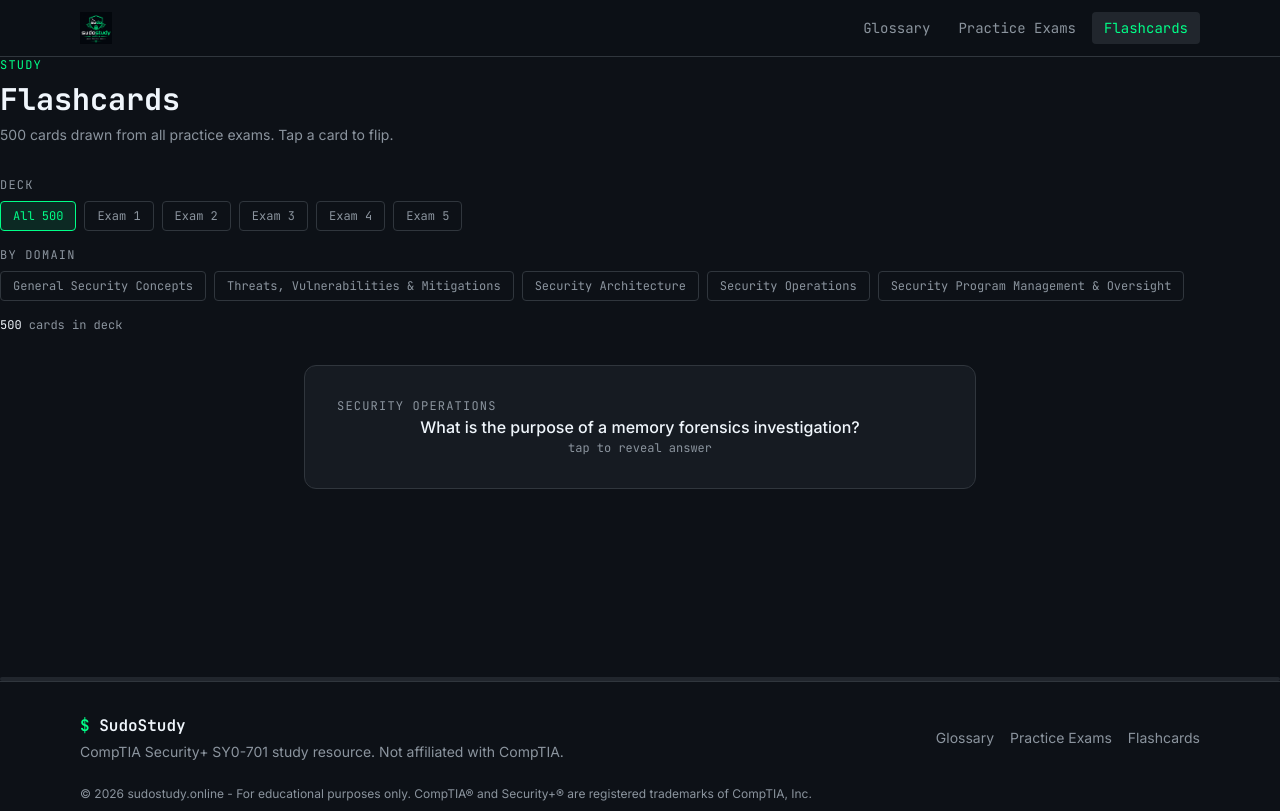
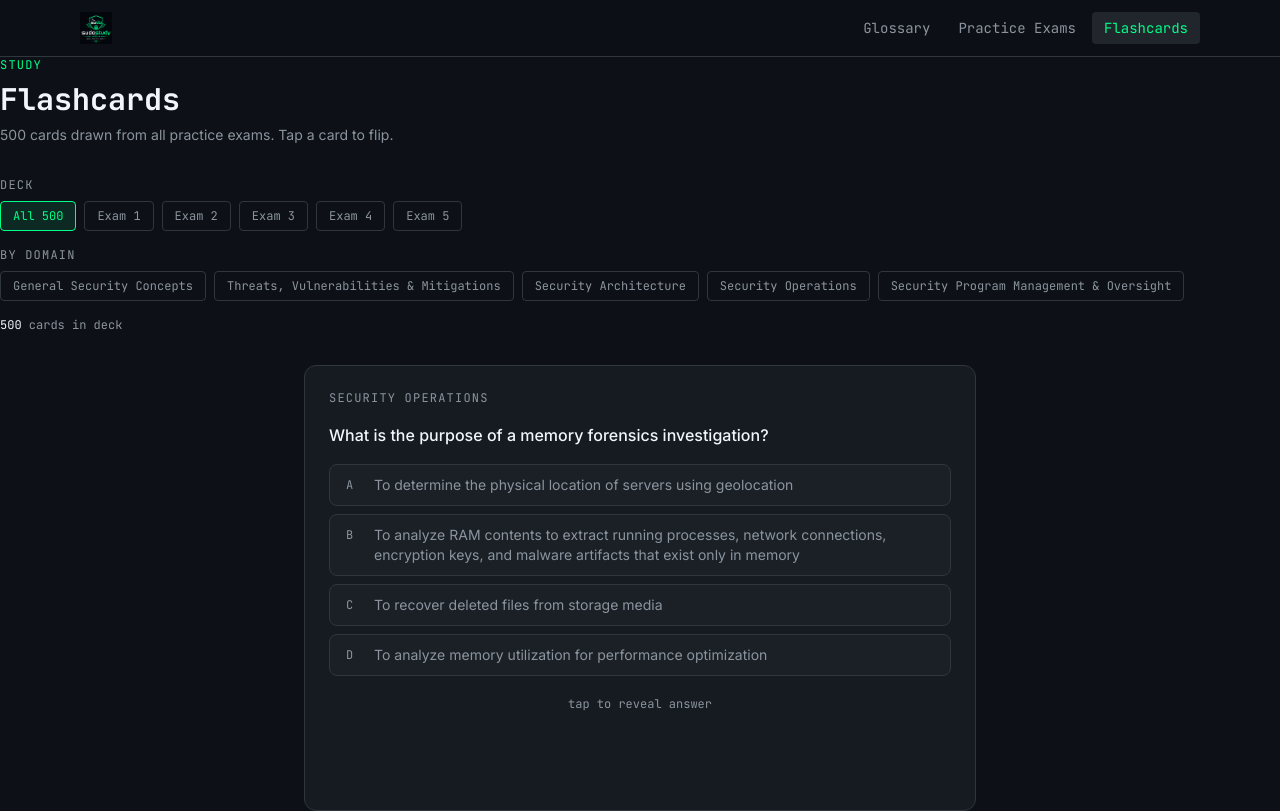
Before and after one commit to terrytelford/sudostudy, a Next.js app in the folder app/: page /flashcards in a window 1280 px wide. Shown: the top 811 px of the page. Built offline with nearby package versions, Linux system fonts and the light colour scheme.

Commit message:
Fix flashcards: show all answer options on front, highlight correct on back

```diff
--- a/app/src/app/globals.css
+++ b/app/src/app/globals.css
@@ -31,13 +31,15 @@ body {
 .flip-card {
   transform-style: preserve-3d;
   transition: transform 0.5s cubic-bezier(0.4, 0, 0.2, 1);
-  position: relative;
+  display: grid;
 }
 .flip-card.flipped { transform: rotateY(180deg); }
 .flip-card-front,
 .flip-card-back {
   backface-visibility: hidden;
   -webkit-backface-visibility: hidden;
+  grid-row: 1;
+  grid-column: 1;
 }
 .flip-card-back { transform: rotateY(180deg); }
 
--- a/app/src/components/flashcards/FlashCard.tsx
+++ b/app/src/components/flashcards/FlashCard.tsx
@@ -2,65 +2,94 @@
 
 import { useState } from 'react'
 import { cn } from '@/lib/utils'
-import type { Question } from '@/types'
+import type { Question, AnswerKey } from '@/types'
 
 interface FlashCardProps {
   question: Question
   onRate: (rating: 'got-it' | 'review') => void
 }
 
+const KEYS: AnswerKey[] = ['A', 'B', 'C', 'D']
+
 export default function FlashCard({ question, onRate }: FlashCardProps) {
   const [flipped, setFlipped] = useState(false)
 
   function handleRate(rating: 'got-it' | 'review') {
     setFlipped(false)
-    // small delay so the flip-back animation plays before advancing
     setTimeout(() => onRate(rating), 250)
   }
 
   return (
     <div className="flex flex-col items-center gap-6">
-      {/* Card */}
       <div
         className="flip-container w-full max-w-2xl cursor-pointer"
-        style={{ height: '280px' }}
         onClick={() => setFlipped((v) => !v)}
       >
         <div className={cn('flip-card', flipped && 'flipped')}>
-          {/* Front */}
-          <div className="flip-card-front rounded-xl border border-border bg-bg-secondary p-8 flex flex-col justify-between">
+
+          {/* Front — question + all options */}
+          <div className="flip-card-front rounded-xl border border-border bg-bg-secondary p-6 flex flex-col gap-4">
             <span className="font-mono text-xs text-text-muted uppercase tracking-widest">
               {question.domain.replace(/-/g, ' ')}
             </span>
-            <p className="text-base leading-relaxed text-text-primary font-medium text-center">
+            <p className="text-base leading-relaxed text-text-primary font-medium">
               {question.question}
             </p>
-            <p className="font-mono text-xs text-text-muted text-center">
+            <div className="flex flex-col gap-2">
+              {KEYS.map((key) => (
+                <div
+                  key={key}
+                  className="flex gap-3 rounded-lg border border-border bg-bg-tertiary/50 px-4 py-2.5"
+                >
+                  <span className="font-mono text-xs text-text-muted w-4 shrink-0 mt-0.5">{key}</span>
+                  <span className="text-sm text-text-muted">{question.options[key]}</span>
+                </div>
+              ))}
+            </div>
+            <p className="font-mono text-xs text-text-muted text-center pt-1">
               tap to reveal answer
             </p>
           </div>
 
-          {/* Back */}
-          <div className="flip-card-back rounded-xl border border-accent-green/30 bg-bg-secondary p-8 flex flex-col justify-between">
+          {/* Back — options with correct highlighted + explanation */}
+          <div className="flip-card-back rounded-xl border border-accent-green/30 bg-bg-secondary p-6 flex flex-col gap-4">
             <span className="font-mono text-xs text-accent-green uppercase tracking-widest">
               Answer: {question.correctAnswer}
             </span>
             <div className="flex flex-col gap-2">
-              <p className="text-base font-semibold text-text-primary text-center">
-                {question.options[question.correctAnswer]}
-              </p>
-              <p className="text-sm text-text-muted leading-relaxed text-center">
-                {question.explanation}
-              </p>
+              {KEYS.map((key) => {
+                const isCorrect = key === question.correctAnswer
+                return (
+                  <div
+                    key={key}
+                    className={cn(
+                      'flex gap-3 rounded-lg border px-4 py-2.5',
+                      isCorrect
+                        ? 'border-success/50 bg-success/10'
+                        : 'border-border bg-bg-tertiary/30 opacity-50'
+                    )}
+                  >
+                    <span className={cn('font-mono text-xs w-4 shrink-0 mt-0.5', isCorrect ? 'text-success' : 'text-text-muted')}>
+                      {key}
+                    </span>
+                    <span className={cn('text-sm', isCorrect ? 'text-text-primary font-medium' : 'text-text-muted')}>
+                      {question.options[key]}
+                    </span>
+                  </div>
+                )
+              })}
             </div>
+            <p className="text-sm text-text-muted leading-relaxed border-t border-border pt-3">
+              {question.explanation}
+            </p>
             <p className="font-mono text-xs text-text-muted text-center">
               tap to flip back
             </p>
           </div>
+
         </div>
       </div>
 
-      {/* Rating buttons — only show when flipped */}
       {flipped && (
         <div className="flex gap-4 w-full max-w-2xl animate-fade-in">
           <button
```
